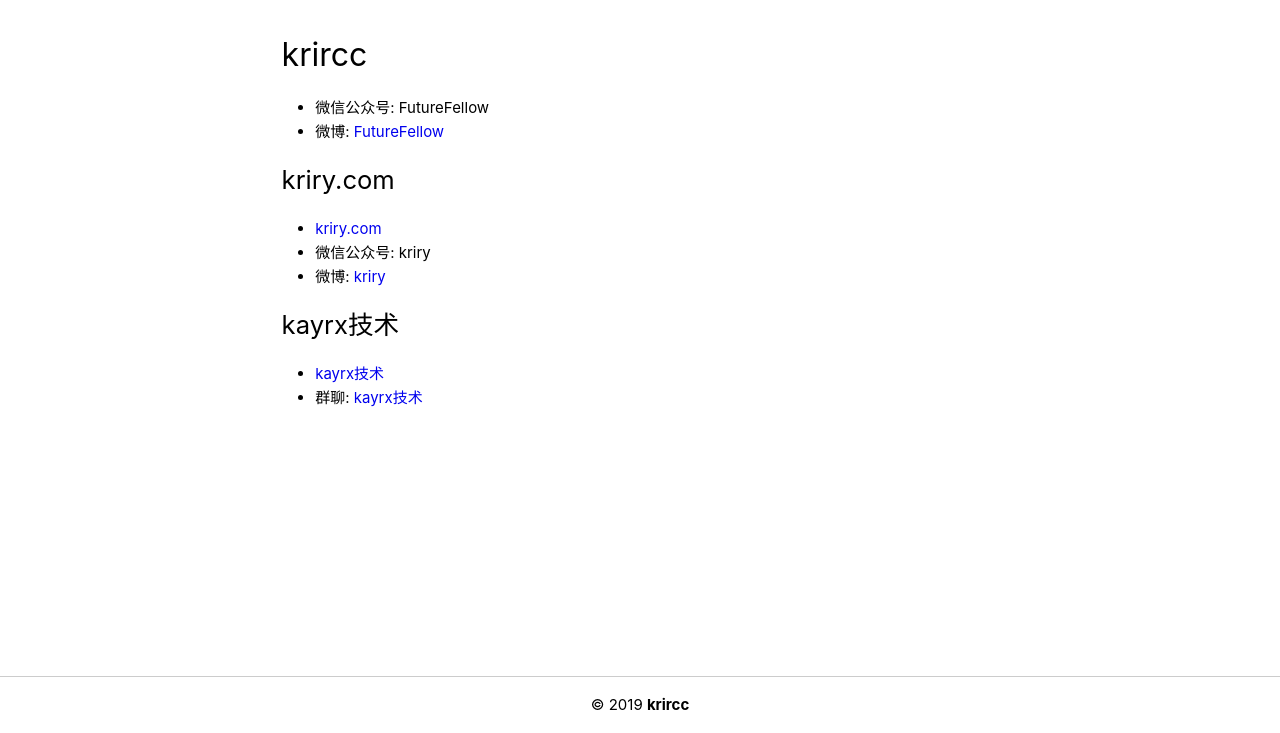
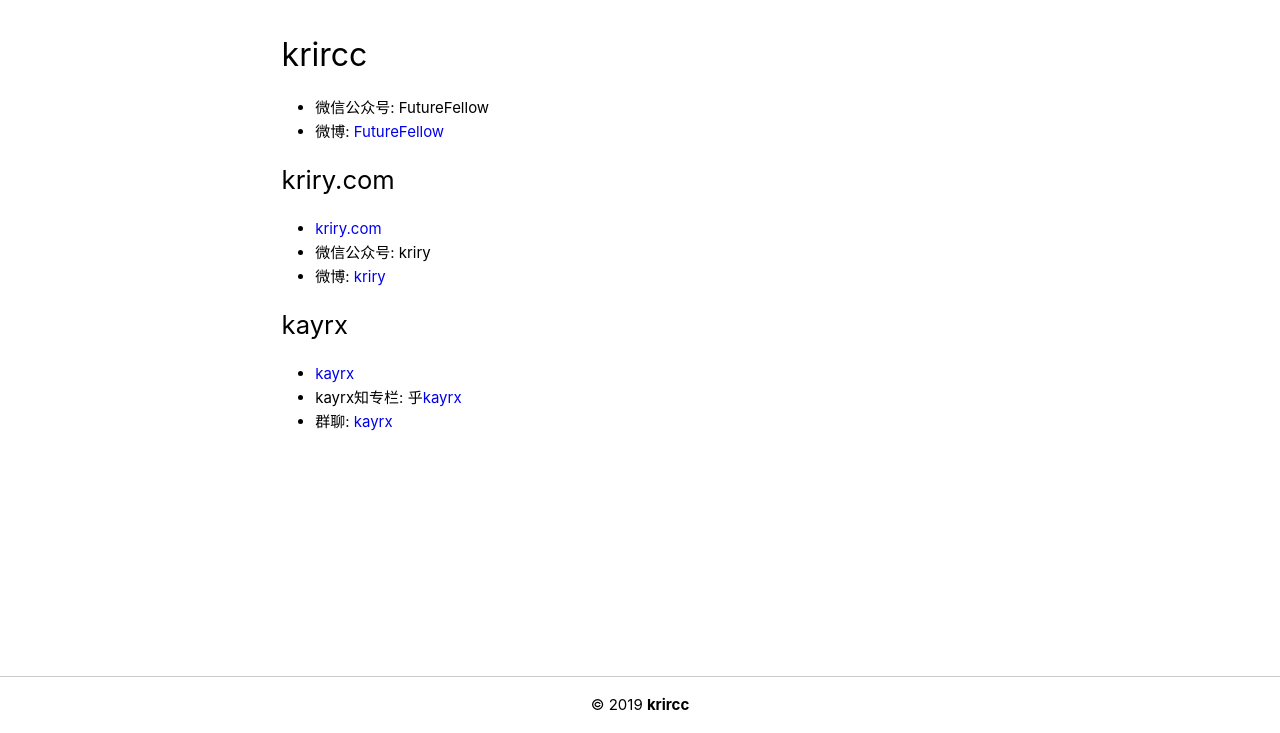
Before and after one commit to across-travel/krircc.github.io-2, a plain HTML site: page about.html in a window 1280 px wide. Shown: the part 67-800 px from the top of the page. Drawn offline with Linux system fonts and the light colour scheme.

Commit message:
Update about.html

```diff
--- a/about.html
+++ b/about.html
@@ -34,10 +34,11 @@
         <li>微信公众号: kriry</li>
         <li>微博: <a href="https://weibo.com/kriry" target="_blank" >kriry</a></li>
     </ul>
-    <h3 id="kayrx"> kayrx技术</h3>
+    <h3 id="kayrx"> kayrx</h3>
     <ul>
-        <li><a href="https://kayrx.xyz/" target="_blank" >kayrx技术</a></li>
-        <li>群聊: <a href="https://spectrum.chat/kayrx" target="_blank" >kayrx技术</a></li>
+        <li><a href="https://kayrx.xyz/" target="_blank" >kayrx</a></li>
+      <li>kayrx知专栏: 乎<a href="https://zhuanlan.zhihu.com/kayrx" target="_blank" >kayrx</a></li>
+        <li>群聊: <a href="https://spectrum.chat/kayrx" target="_blank" >kayrx</a></li>
     </ul>
 </div>
 
```
